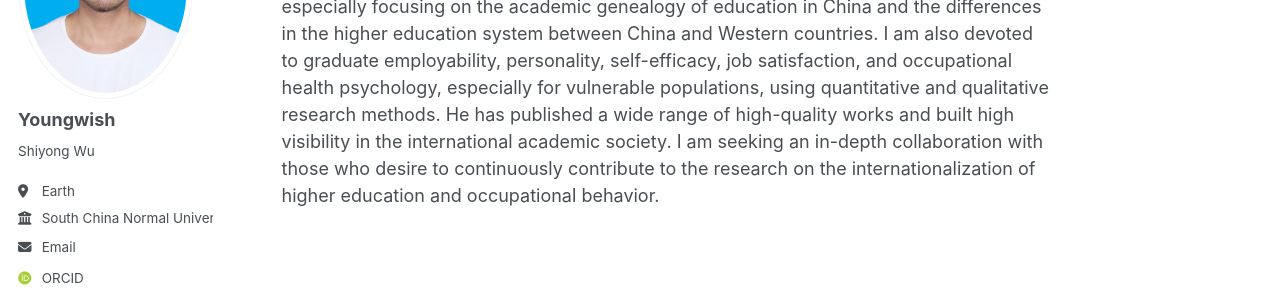
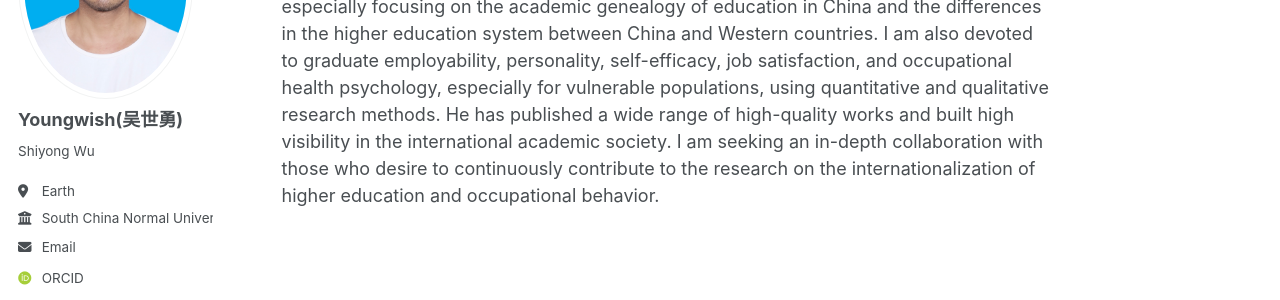
Before and after one commit to Youngwish/Youngwish.github.io, a Jekyll site: the page built from _pages/about.md, in a window 1280 px wide. Shown: the part 236-536 px from the top of the page. Built offline with Jekyll 4.4.1, drawn with Linux system fonts in a browser that asks for light colours; some web fonts are replaced.

Commit message:
Update _config.yml

```diff
--- a/_config.yml
+++ b/_config.yml
@@ -22,7 +22,7 @@ repository               : "academicpages/academicpages.github.io"
 author:
   # Biographic information
   avatar           : "./WU.png"
-  name             : "Youngwish"
+  name             : "Youngwish(吴世勇)"
   pronouns         : # example: "she/her"
   bio              : "Shiyong Wu"
   location         : "Earth"
@@ -44,7 +44,7 @@ author:
   bitbucket        : # Username - Update with your username on the site
   codepen          : # Username
   dribbble         : # Username
-  github           : "https://github.com/Youngwish/Youngwish.github.io"
+  github           : "https://github.com/Youngwish"
   kaggle           : # Username
   stackoverflow    : # User number or user number and name (i.e., use "1" or "1/jeff-atwood")
 
```
